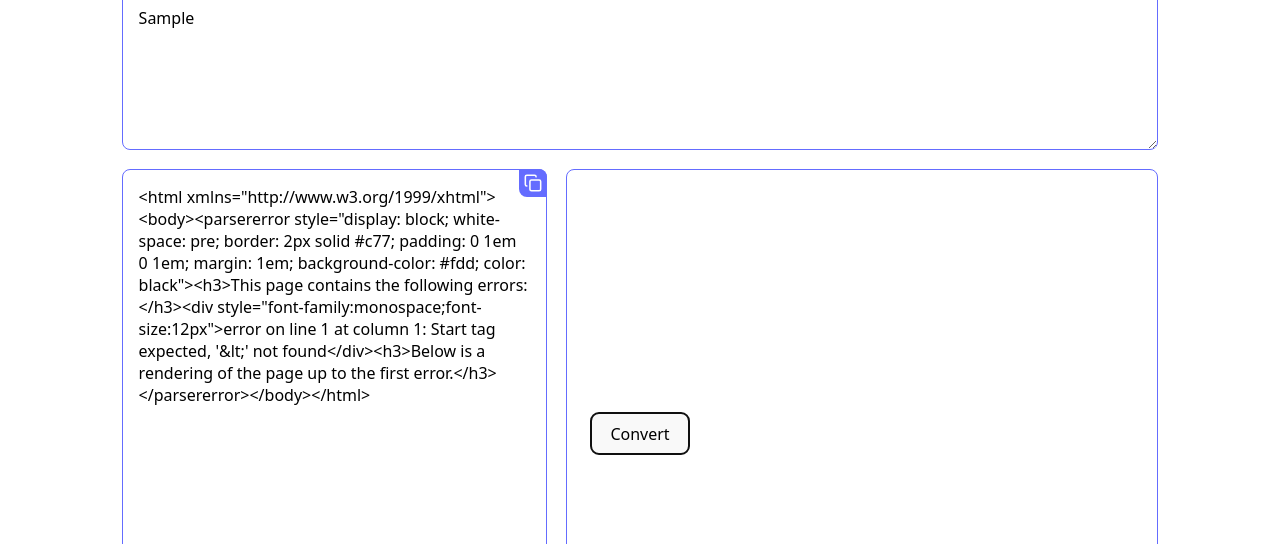
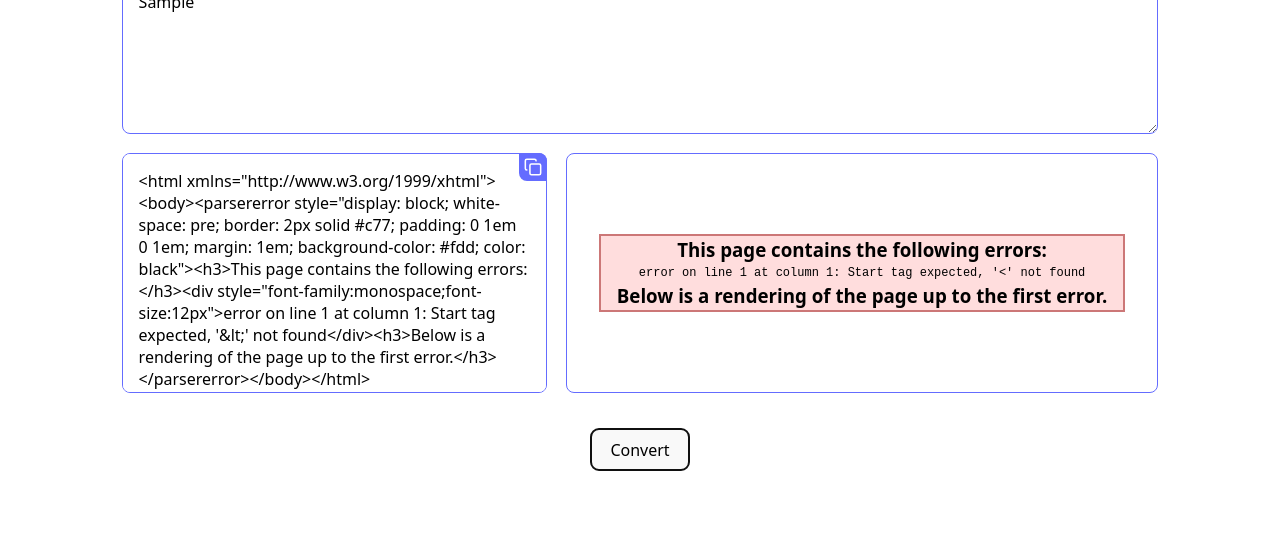
Before and after one commit to blessme247/svg-shape-to-path-converter, a website built with Vite: page index.html in a window 1280 px wide. Both pictures are taken after typing "Sample" into the empty fields and a click on the button "Convert". Shown: the part 187-731 px from the top of the page. Built offline with nearby package versions, Linux system fonts and the light colour scheme.

Commit message:
fix: svg preview

```diff
--- a/src/convert.ts
+++ b/src/convert.ts
@@ -29,21 +29,24 @@ export function convertSvgShapesToPaths(button: HTMLButtonElement) {
     // select preview wrapper element
     const previewWrapper = document.querySelector<HTMLDivElement>('.svg-preview-wrapper')!
 
+     // remove previous svg preview if exists
+    const previousSvgPreview = document.querySelector<HTMLDivElement>('.svg-preview')
+    if (previousSvgPreview) {
+         previewWrapper.setAttribute("data-preview", "false")
+         previousSvgPreview.remove()
+       }
+
     // create svg preview element
     const svgPreview = document.createElement("div")
     svgPreview.classList.add("svg-preview")
     previewWrapper.appendChild(svgPreview)
 
+    // Set the innerHTML to the SVG string
+    svgPreview.innerHTML = svgPaste.outerHTML
+
     // update data preview attribute
     previewWrapper.setAttribute("data-preview", "true")
 
-    // remove previous svg preview if exists
-    // const previousSvgPreview = document.querySelector<HTMLDivElement>('.svg-preview')
-    // if (previousSvgPreview) {
-    //   previousSvgPreview.remove()
-    // }
-   // Directly append the SVG to the preview container
-   svgPreview.appendChild(svgPaste);
   });
 }
 
@@ -172,8 +175,8 @@ const ellipseToPath = (ellipse: SVGEllipseElement) => {
 const polygonToPath = (polygon: SVGPolygonElement) => {
     const attributes = polygon.attributes;
     const points = attributes.getNamedItem("points")?.value ?? "";
-    console.log(points, 'polygon points')
-    console.log(typeof points, 'polygon points type')
+    // console.log(points, 'polygon points')
+    // console.log(typeof points, 'polygon points type')
 
     return {
         pathAttributes: `M ${points} Z`,
--- a/src/main.ts
+++ b/src/main.ts
@@ -22,8 +22,8 @@ document.querySelector<HTMLDivElement>('#app')!.innerHTML = `
     <svg class="copy" data-copied="false" xmlns="http://www.w3.org/2000/svg" width="28" height="28" viewBox="0 0 24 24" fill="none" stroke="currentColor" stroke-width="2" stroke-linecap="round" stroke-linejoin="round" class="lucide lucide-copy-icon lucide-copy"> <path class="check" d="m12 15 2 2 4-4" pathLength="1"/> <rect width="14" height="14" x="8" y="8" rx="2" ry="2"/><path d="M4 16c-1.1 0-2-.9-2-2V4c0-1.1.9-2 2-2h10c1.1 0 2 .9 2 2"/></svg>
     </div>
 
+    </div>
 
-    </div>
     <div class="card">
       <button id="convert" type="button">Convert</button>
     </div>
--- a/src/style.css
+++ b/src/style.css
@@ -47,6 +47,7 @@ h1 {
   width: 90%;
   margin: 0 auto;
   text-align: center;
+  height: 100%;
   .container {
     width: 100%;
   }
@@ -54,6 +55,7 @@ h1 {
 }
 
 .convert-wrapper {
+  height: 100%;
   width: 100%;
   display: flex;
   flex-direction: column;
@@ -83,12 +85,17 @@ textarea {
 .svg-preview-wrapper {
   width: 90%;
   display: grid;
-  height: 12rem;
+  height: 14rem;
+  /* border: 1px solid red; */
   grid-template-columns: 5fr 0fr;
   /* gap: 1.2rem; */
   transition: grid-template-columns 0.8s cubic-bezier(0.22, 0.61, 0.36, 1);
   margin: 0 auto;
 }
+
+/* .svg-preview{
+  border: 1px solid red;
+} */
 
 .svg-preview-wrapper[data-preview="true"] {
   grid-template-columns: 3fr 2fr;
@@ -139,6 +146,7 @@ textarea {
   border: 1px solid #646cff;
   margin-left: 1.2rem;
   background-color: transparent;
+  height: 15rem;
 }
 
 .logo {
@@ -225,6 +233,3 @@ button:focus-visible {
     stroke-dashoffset: 0;
   }
 }
-
-/* <div class="svg-preview">
-</div> */
```
